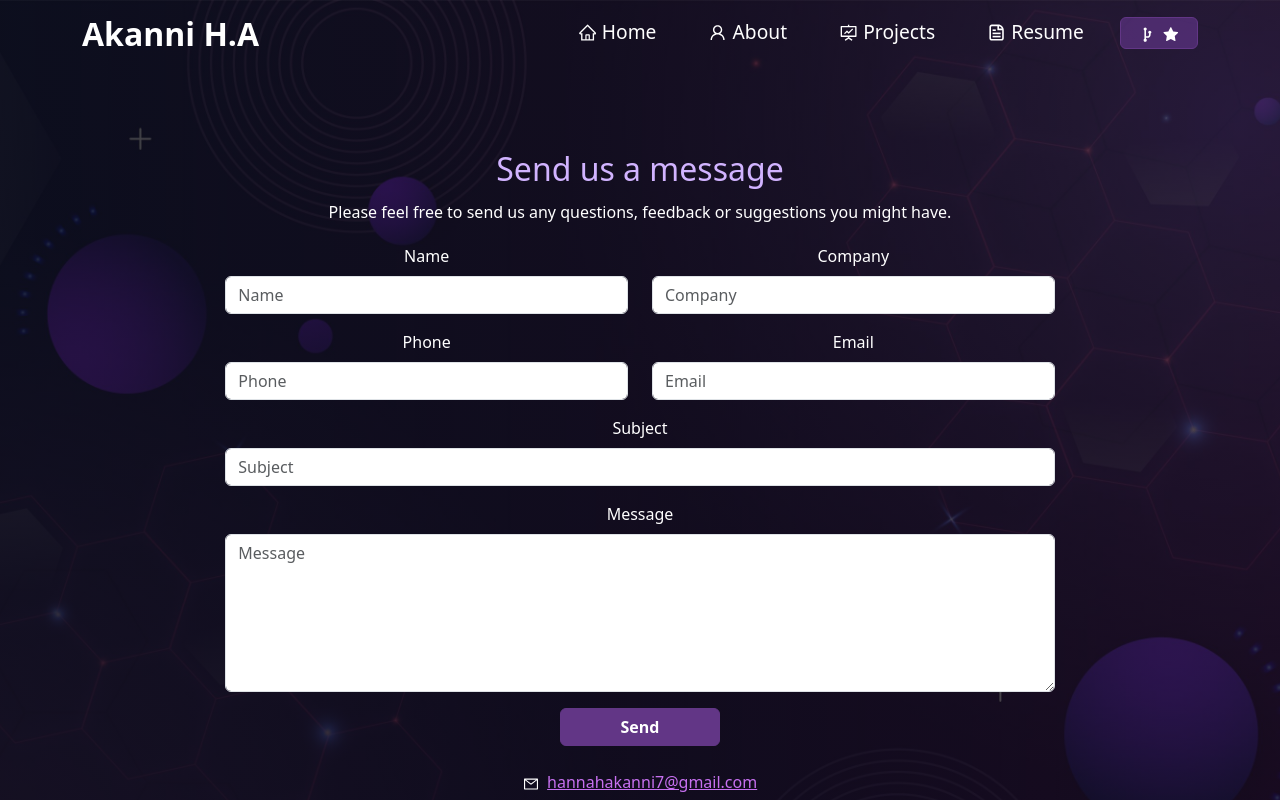
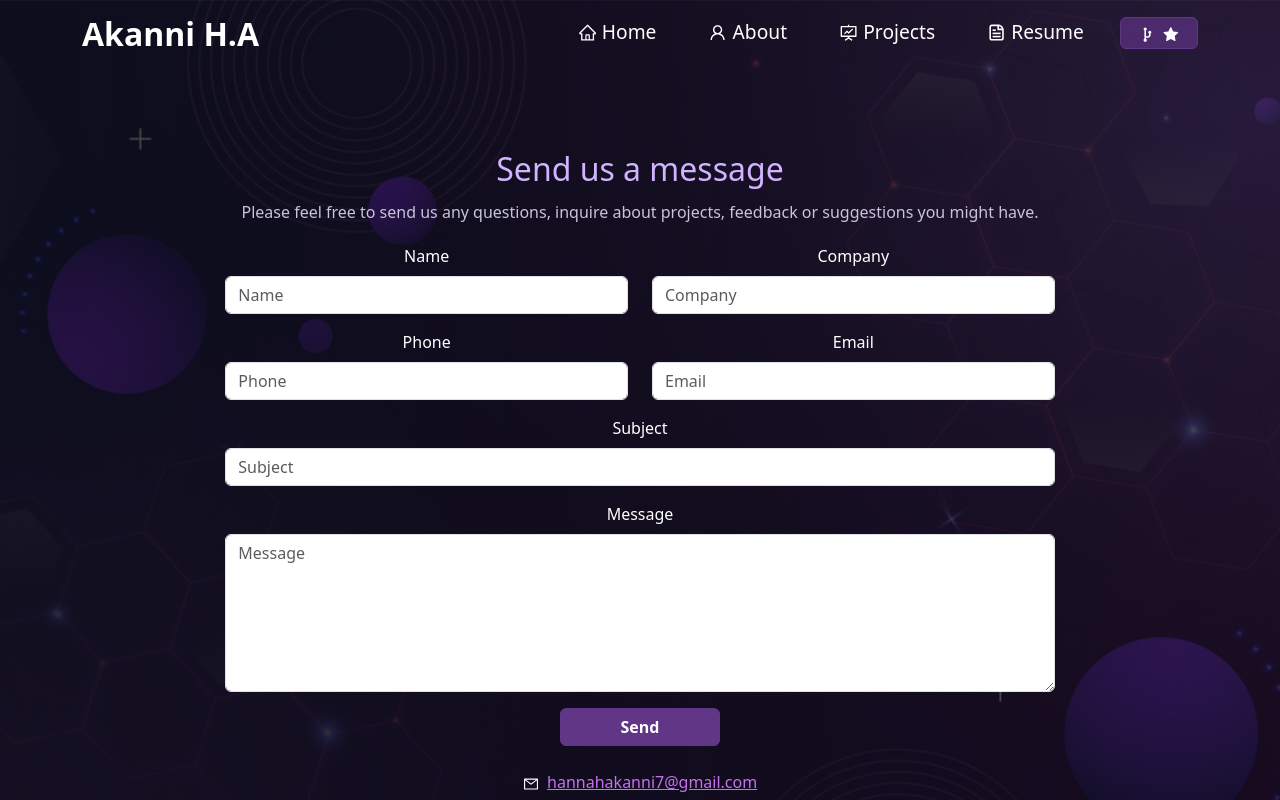
Before and after one commit to Zionstone0909/portfolio, a React (Create React App) app: page /contact in a window 1280 px wide. Shown: the top 800 px of the page. Built offline with nearby package versions, Linux system fonts and the light colour scheme.

Commit message:
Fix: Hero contact button navigation and enhance contact form header text

```diff
--- a/src/components/Contact/Contact.js
+++ b/src/components/Contact/Contact.js
@@ -40,7 +40,7 @@ function Contact() {
       <Row style={{ justifyContent: "center", padding: "40px 0" }}>
         <Col md={8}>
           <h2 style={{ color: "#d1b3ff", marginBottom: 12 }}>Send us a message</h2>
-          <p style={{ color: "white", marginBottom: 20 }}>Please feel free to send us any questions, feedback or suggestions you might have.</p>
+          <p style={{ color: "#c9c3db", marginBottom: 20 }}>Please feel free to send us any questions, inquire about projects, feedback or suggestions you might have.</p>
 
           <Form onSubmit={handleSubmit}>
             <Row>
--- a/src/components/Home/Home.js
+++ b/src/components/Home/Home.js
@@ -33,7 +33,7 @@ function Home() {
               <div style={{ marginTop: 18, display: "flex", gap: 12, justifyContent: "center", flexWrap: "wrap" }}>
                 <Button as={Link} to="/resume" variant="primary" style={{ minWidth: 140 }}>View Resume</Button>
                 <Button as={Link} to="/project" variant="outline-light" style={{ minWidth: 140 }}>Explore Projects</Button>
-                <Button href="mailto:hannahakanni7@gmail.com" variant="outline-light" style={{ minWidth: 140 }}>Contact</Button>
+                <Button as={Link} to="/contact" variant="outline-light" style={{ minWidth: 140 }}>Contact</Button>
               </div>
 
               <div style={{ marginTop: 18, display: "flex", gap: 8, justifyContent: "center", flexWrap: "wrap" }}>
```
